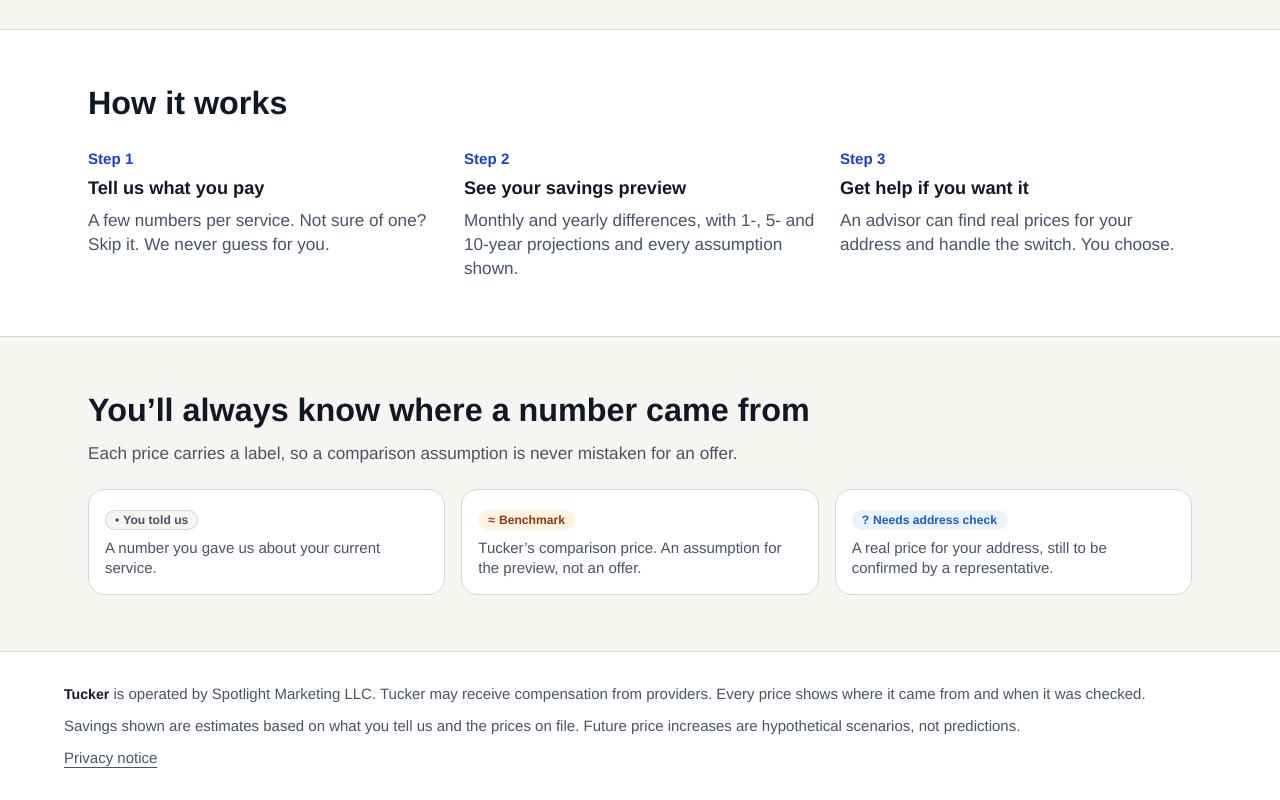
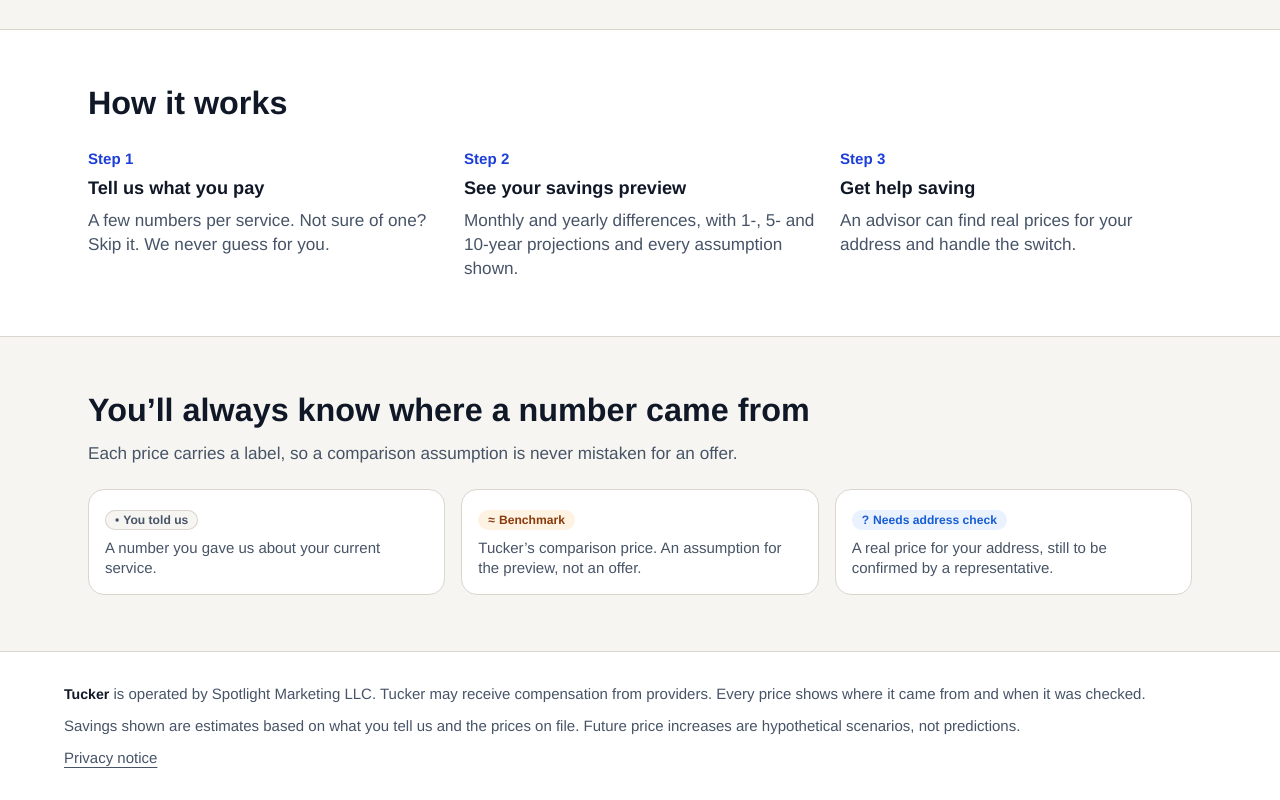
Before and after one commit to sjr425151-collab/fiber-appointment-engine, a React (Vite) app: page / in a window 1280 px wide. Shown: the part 1543-2343 px from the top of the page. Built offline with nearby package versions, Linux system fonts and the light colour scheme; a web font is replaced by a local one.

Commit message:
Homepage: step 3 reads 'Get help saving' [skip render]
Co-Authored-By: Claude Opus 5.5 <noreply@anthropic.com>
Claude-Session: https://claude.ai/code/session_01RCnsL6wTuxXTiuMp4sjjt3

```diff
--- a/src/platform/pages/Home.tsx
+++ b/src/platform/pages/Home.tsx
@@ -44,8 +44,8 @@ const STEPS = [
     body: 'Monthly and yearly differences, with 1-, 5- and 10-year projections and every assumption shown.',
   },
   {
-    title: 'Get help if you want it',
-    body: 'An advisor can find real prices for your address and handle the switch. You choose.',
+    title: 'Get help saving',
+    body: 'An advisor can find real prices for your address and handle the switch.',
   },
 ];
 
```
